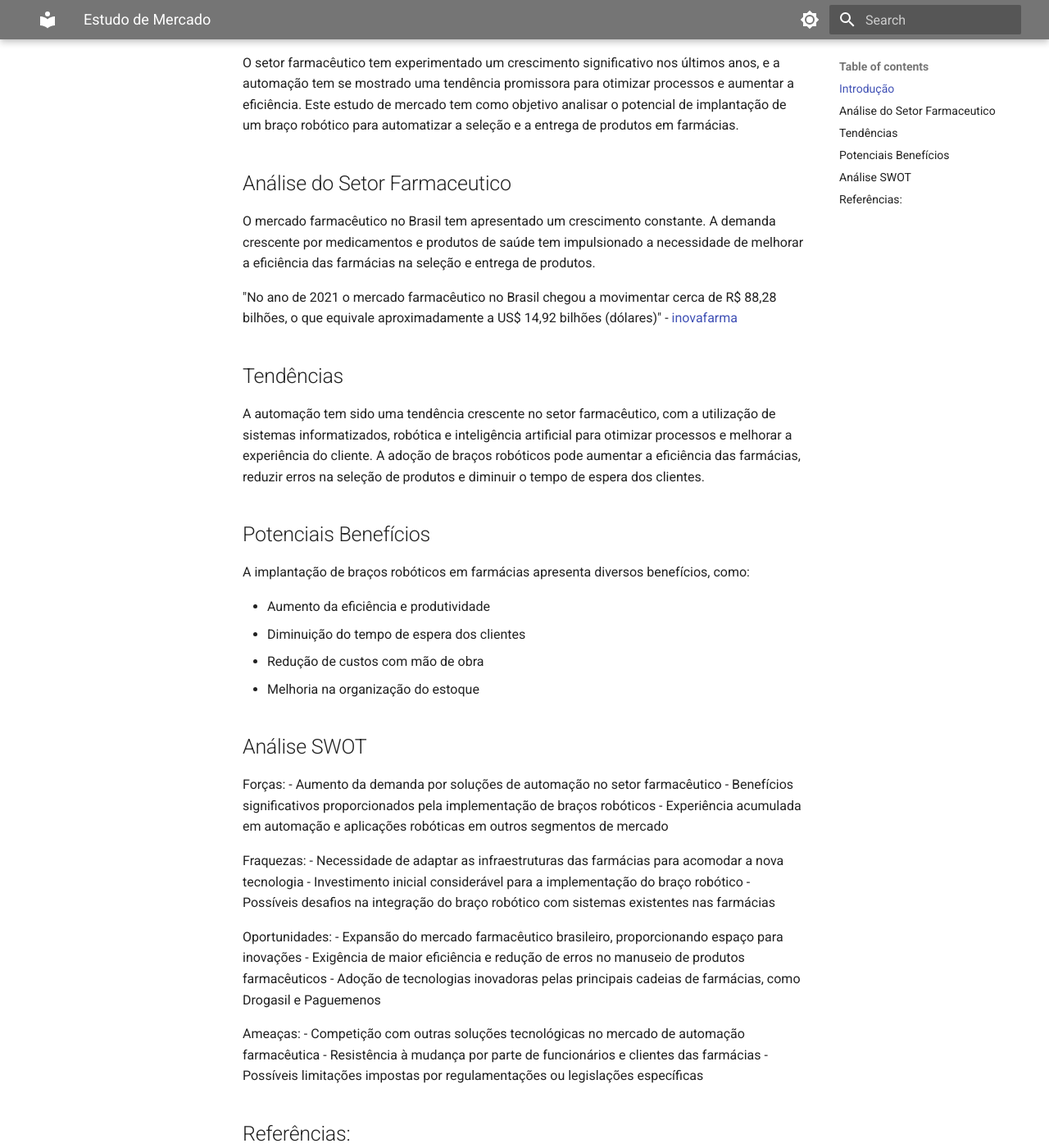
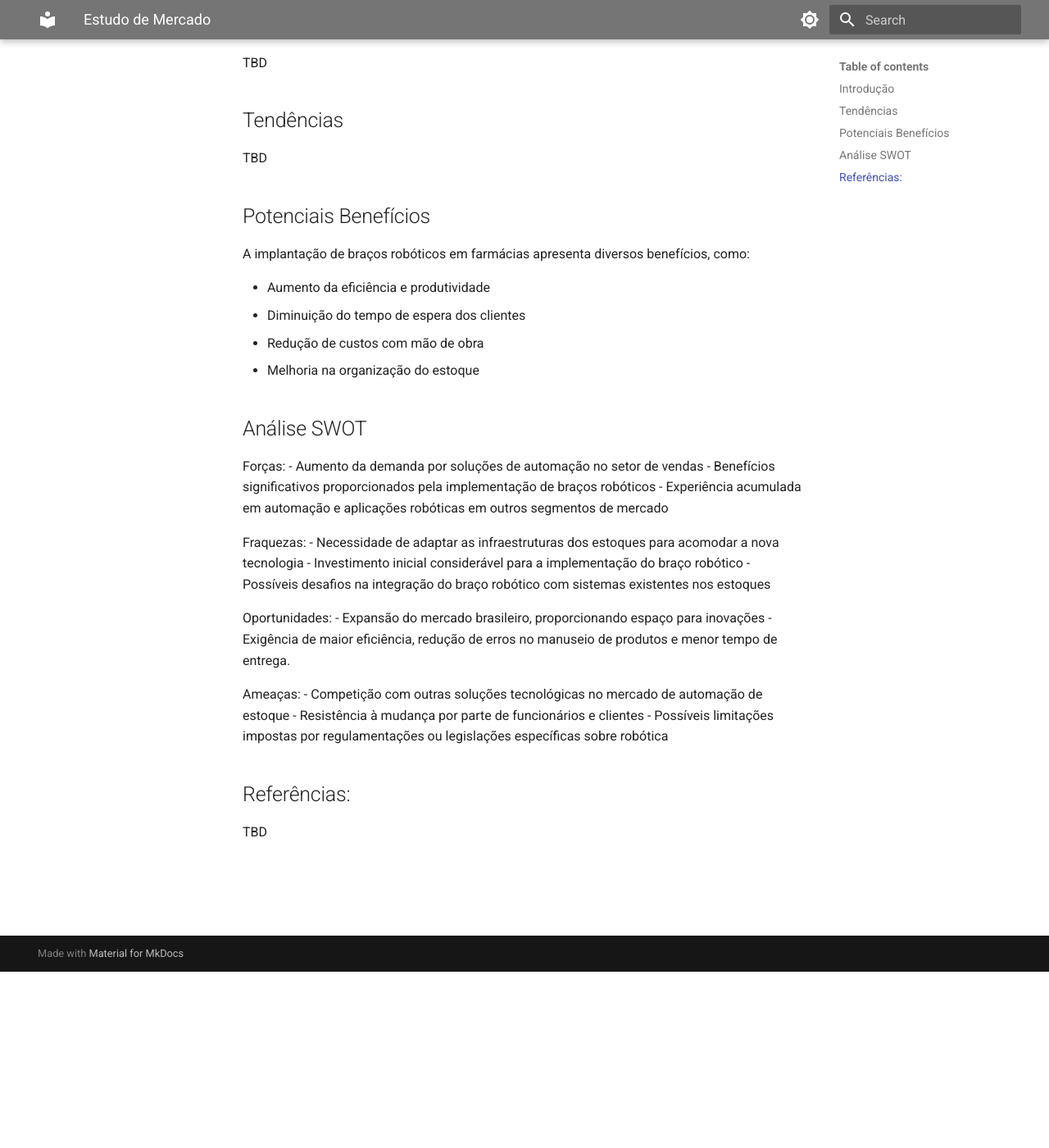
Before and after one commit to UNB-PI2-Grupo3-BracoRobotico/Documentation, an MkDocs documentation site: the page built from docs/documento_estudo_de_mercado.md, in a window 1280 px wide and 1400 px high, scrolled down 215 px. Shown: the whole window at 82% size. Built offline with MkDocs 1.6.1 and Material for MkDocs 9.7.7, drawn with Linux system fonts in a browser that asks for light colours; some of the changed text lies outside the part shown.

Commit message:
docs: fix swot analysis

```diff
--- a/docs/documento_estudo_de_mercado.md
+++ b/docs/documento_estudo_de_mercado.md
@@ -2,17 +2,11 @@
 
 ## Introdução
 
-O setor farmacêutico tem experimentado um crescimento significativo nos últimos anos, e a automação tem se mostrado uma tendência promissora para otimizar processos e aumentar a eficiência. Este estudo de mercado tem como objetivo analisar o potencial de implantação de um braço robótico para automatizar a seleção e a entrega de produtos em farmácias.
-
-## Análise do Setor Farmaceutico
-
-O mercado farmacêutico no Brasil tem apresentado um crescimento constante. A demanda crescente por medicamentos e produtos de saúde tem impulsionado a necessidade de melhorar a eficiência das farmácias na seleção e entrega de produtos.
-
-"No ano de 2021 o mercado farmacêutico no Brasil chegou a movimentar cerca de R$ 88,28 bilhões, o que equivale aproximadamente a US$ 14,92 bilhões (dólares)" - [inovafarma](https://www.inovafarma.com.br/blog/mercado-farmaceutico-no-brasil/#:~:text=No%20ano%20de%202021%20o,rela%C3%A7%C3%A3o%20ao%20ano%20de%202020.)
+TBD
 
 ## Tendências
 
-A automação tem sido uma tendência crescente no setor farmacêutico, com a utilização de sistemas informatizados, robótica e inteligência artificial para otimizar processos e melhorar a experiência do cliente. A adoção de braços robóticos pode aumentar a eficiência das farmácias, reduzir erros na seleção de produtos e diminuir o tempo de espera dos clientes.
+TBD
 
 ## Potenciais Benefícios
 
@@ -26,28 +20,24 @@
 ## Análise SWOT
 
 Forças:
-- Aumento da demanda por soluções de automação no setor farmacêutico
+- Aumento da demanda por soluções de automação no setor de vendas
 - Benefícios significativos proporcionados pela implementação de braços robóticos
 - Experiência acumulada em automação e aplicações robóticas em outros segmentos de mercado
 
 Fraquezas:
-- Necessidade de adaptar as infraestruturas das farmácias para acomodar a nova tecnologia
+- Necessidade de adaptar as infraestruturas dos estoques para acomodar a nova tecnologia
 - Investimento inicial considerável para a implementação do braço robótico
-- Possíveis desafios na integração do braço robótico com sistemas existentes nas farmácias
+- Possíveis desafios na integração do braço robótico com sistemas existentes nos estoques
 
 Oportunidades:
-- Expansão do mercado farmacêutico brasileiro, proporcionando espaço para inovações
-- Exigência de maior eficiência e redução de erros no manuseio de produtos farmacêuticos
-- Adoção de tecnologias inovadoras pelas principais cadeias de farmácias, como Drogasil e Paguemenos
+- Expansão do mercado brasileiro, proporcionando espaço para inovações
+- Exigência de maior eficiência, redução de erros no manuseio de produtos e menor tempo de entrega.
 
 Ameaças:
-- Competição com outras soluções tecnológicas no mercado de automação farmacêutica
-- Resistência à mudança por parte de funcionários e clientes das farmácias
-- Possíveis limitações impostas por regulamentações ou legislações específicas
+- Competição com outras soluções tecnológicas no mercado de automação de estoque
+- Resistência à mudança por parte de funcionários e clientes
+- Possíveis limitações impostas por regulamentações ou legislações específicas sobre robótica
 
 ## Referências:
 
-- [1] - Blog Cimautomacao. disponível em: <https://blog.cimautomacao.com.br/braco-robotico-aumentando-a-produtividade-com-seguranca-e-qualidade/>. Acesso em 28 de Abril de 2023.
-- [2] - Blog Cimautomacao. disponível em:
-<https://blog.cimautomacao.com.br/por-que-um-braco-robotico-e-indispensavel-nos-dias-de-hoje/>. Acesso em 28 de Abril de 2023.
-- [3] - Blog Cimautomacao. disponível em: <https://blog.cimautomacao.com.br/braco-robotico-5-beneficios-da-implantacao-na-industria/>. Acesso em 28 de Abril de 2023.
+TBD
```
